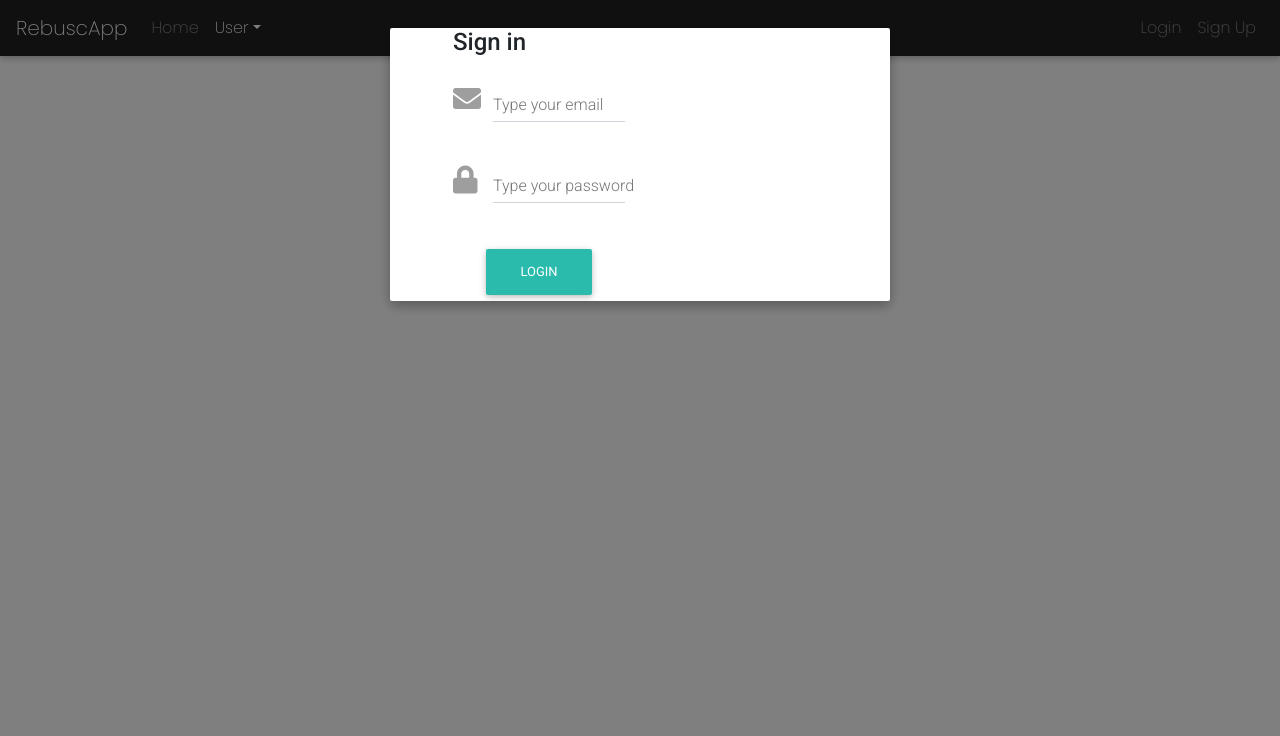
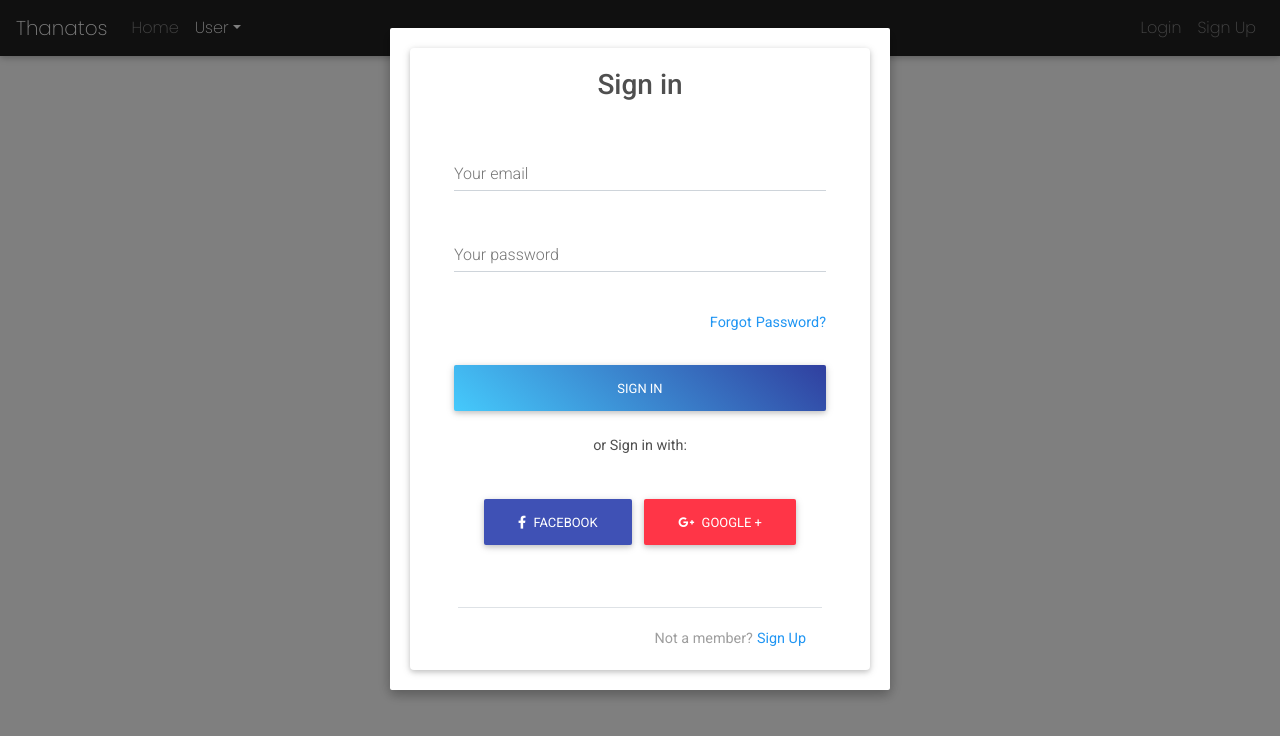
Before and after one commit to jorgemacias2/thanatos, a React (Create React App) app in the folder ui-thanatos/: page /login in a window 1280 px wide. Shown: the top 736 px of the page. Built offline with nearby package versions, Linux system fonts and the light colour scheme.

Commit message:
login-signin styles

```diff
--- a/ui-thanatos/src/App.scss
+++ b/ui-thanatos/src/App.scss
@@ -24,14 +24,10 @@
     background-color: #212121;
 }
 
-.form-elegant .font-small {
-    font-size: 0.8rem; }
+.row{
+    padding: 20px 5px 20px 5px;
+}
 
-.form-elegant .z-depth-1a {
--webkit-box-shadow: 0 2px 5px 0 rgba(55, 161, 255, 0.26), 0 4px 12px 0 rgba(121, 155, 254, 0.25);
-box-shadow: 0 2px 5px 0 rgba(55, 161, 255, 0.26), 0 4px 12px 0 rgba(121, 155, 254, 0.25); }
-
-.form-elegant .z-depth-1-half,
-.form-elegant .btn:hover {
--webkit-box-shadow: 0 5px 11px 0 rgba(85, 182, 255, 0.28), 0 4px 15px 0 rgba(36, 133, 255, 0.15);
-box-shadow: 0 5px 11px 0 rgba(85, 182, 255, 0.28), 0 4px 15px 0 rgba(36, 133, 255, 0.15); }
+.btn-default {
+    background-color: white;
+}
--- a/ui-thanatos/src/components/CustomNavbar.tsx
+++ b/ui-thanatos/src/components/CustomNavbar.tsx
@@ -5,7 +5,7 @@ function CustomNavbar() {
   return (
     <div className="full-navbar">
       <Navbar collapseOnSelect expand="lg" bg="dark" variant="dark">
-      <Navbar.Brand className="home-navbar" href="/">RebuscApp</Navbar.Brand>
+      <Navbar.Brand className="home-navbar" href="/">Thanatos</Navbar.Brand>
       <Navbar.Toggle aria-controls="responsive-navbar-nav" />
         <Navbar.Collapse className="full-navbar" id="responsive-navbar-nav">
           <Nav className="mr-auto">
--- a/ui-thanatos/src/components/LoginForm.tsx
+++ b/ui-thanatos/src/components/LoginForm.tsx
@@ -1,6 +1,6 @@
 import React, { useState } from 'react';
-import { Modal, Button } from 'react-bootstrap';
-import { MDBContainer, MDBRow, MDBCol, MDBInput, MDBBtn } from 'mdbreact';
+import { Modal } from 'react-bootstrap';
+import { MDBContainer, MDBRow, MDBCol, MDBCard, MDBCardBody, MDBInput, MDBBtn, MDBIcon, MDBModalFooter } from 'mdbreact';
 
 function LoginForm() {
     const [show, setShow] = useState(true);
@@ -12,21 +12,72 @@ function LoginForm() {
         <Modal show={show} onHide={handleClose}>
         <MDBContainer>
         <MDBRow>
-            <MDBCol md="6">
-            <form className="ml-xl-5">
-                <p className="h4 text-left mb-4">Sign in</p>
-                <div className="grey-text">
-                <MDBInput label="Type your email" icon="envelope" group type="email" validate error="wrong"
-                    success="right" />
-                <MDBInput label="Type your password" icon="lock" group type="password" validate />
+          <MDBCol md="12">
+            <MDBCard>
+              <MDBCardBody className="mx-4">
+                <div className="text-center">
+                  <h3 className="dark-grey-text mb-5">
+                    <strong>Sign in</strong>
+                  </h3>
                 </div>
-                <div className="text-center">
-                <MDBBtn>Login</MDBBtn>
+                <MDBInput
+                  label="Your email"
+                  group
+                  type="email"
+                  validate
+                  error="wrong"
+                  success="right"
+                />
+                <MDBInput
+                  label="Your password"
+                  group
+                  type="password"
+                  validate
+                  containerClass="mb-0"
+                />
+                <p className="font-small blue-text d-flex justify-content-end pb-3">
+                  Forgot
+                  <a href="#!" className="blue-text ml-1">
+
+                    Password?
+                  </a>
+                </p>
+                <div className="text-center mb-3">
+                  <MDBBtn
+                    type="button"
+                    gradient="blue"
+                    rounded
+                    className="btn-block z-depth-1a"
+                  >
+                    Sign in
+                  </MDBBtn>
                 </div>
-            </form>
-            </MDBCol>
+                <p className="font-small dark-grey-text text-right d-flex justify-content-center mb-3 pt-2">
+
+                  or Sign in with:
+                </p>
+                <div className="row my-3 d-flex justify-content-center">
+                <MDBBtn color="indigo" social="fb">
+                  <MDBIcon fab icon="facebook-f" className="pr-1" /> Facebook
+                </MDBBtn>
+                <MDBBtn color="danger" social="gplus">
+                  <MDBIcon fab icon="google-plus-g" className="pr-1" /> Google +
+                </MDBBtn>
+                </div>
+                </MDBCardBody>
+                <MDBModalFooter className="mx-5 pt-3 mb-1">
+                <p className="font-small grey-text d-flex justify-content-end">
+                  Not a member?
+                  <a href="/signup" className="blue-text ml-1">
+
+                    Sign Up
+                  </a>
+                </p>
+              </MDBModalFooter>
+            </MDBCard>
+          </MDBCol>
         </MDBRow>
-        </MDBContainer>
+      </MDBContainer>
         </Modal>
       </>
     );
--- a/ui-thanatos/src/components/SignupForm.tsx
+++ b/ui-thanatos/src/components/SignupForm.tsx
@@ -1,6 +1,6 @@
 import React, { useState } from 'react';
-import { Modal, Button } from 'react-bootstrap';
-import { MDBContainer, MDBRow, MDBCol, MDBInput, MDBBtn } from 'mdbreact';
+import { Modal } from 'react-bootstrap';
+import { MDBContainer, MDBRow, MDBCol, MDBInput, MDBBtn, MDBCard, MDBCardBody } from 'mdbreact';
 
 function SignupForm() {
     const [show, setShow] = useState(true);
@@ -12,9 +12,14 @@ function SignupForm() {
         <Modal show={show} onHide={handleClose}>
         <MDBContainer>
         <MDBRow>
-            <MDBCol md="6">
-            <form>
-                <p className="h4 text-left mb-4">Sign up</p>
+            <MDBCol md="12">
+            <MDBCard>
+              <MDBCardBody className="mx-4">
+                <div className="text-center">
+                  <h3 className="dark-grey-text mb-5">
+                    <strong>Sign Up</strong>
+                  </h3>
+                </div>
                 <div className="grey-text">
                 <MDBInput label="Your name" icon="user" group type="text" validate error="wrong"
                     success="right" />
@@ -27,7 +32,8 @@ function SignupForm() {
                 <div className="text-center">
                 <MDBBtn color="primary">Register</MDBBtn>
                 </div>
-            </form>
+                </MDBCardBody>
+            </MDBCard>
             </MDBCol>
         </MDBRow>
         </MDBContainer>
```
